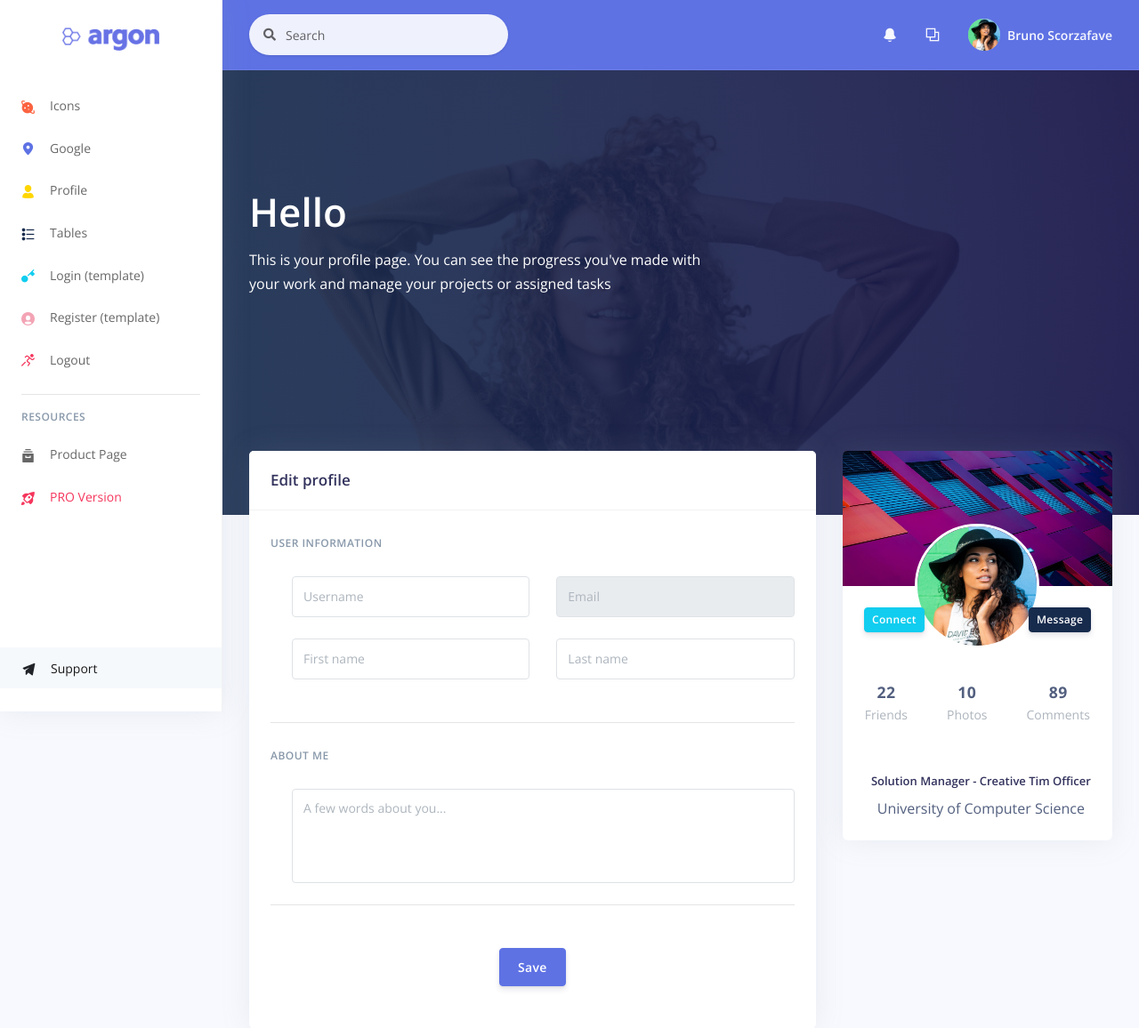
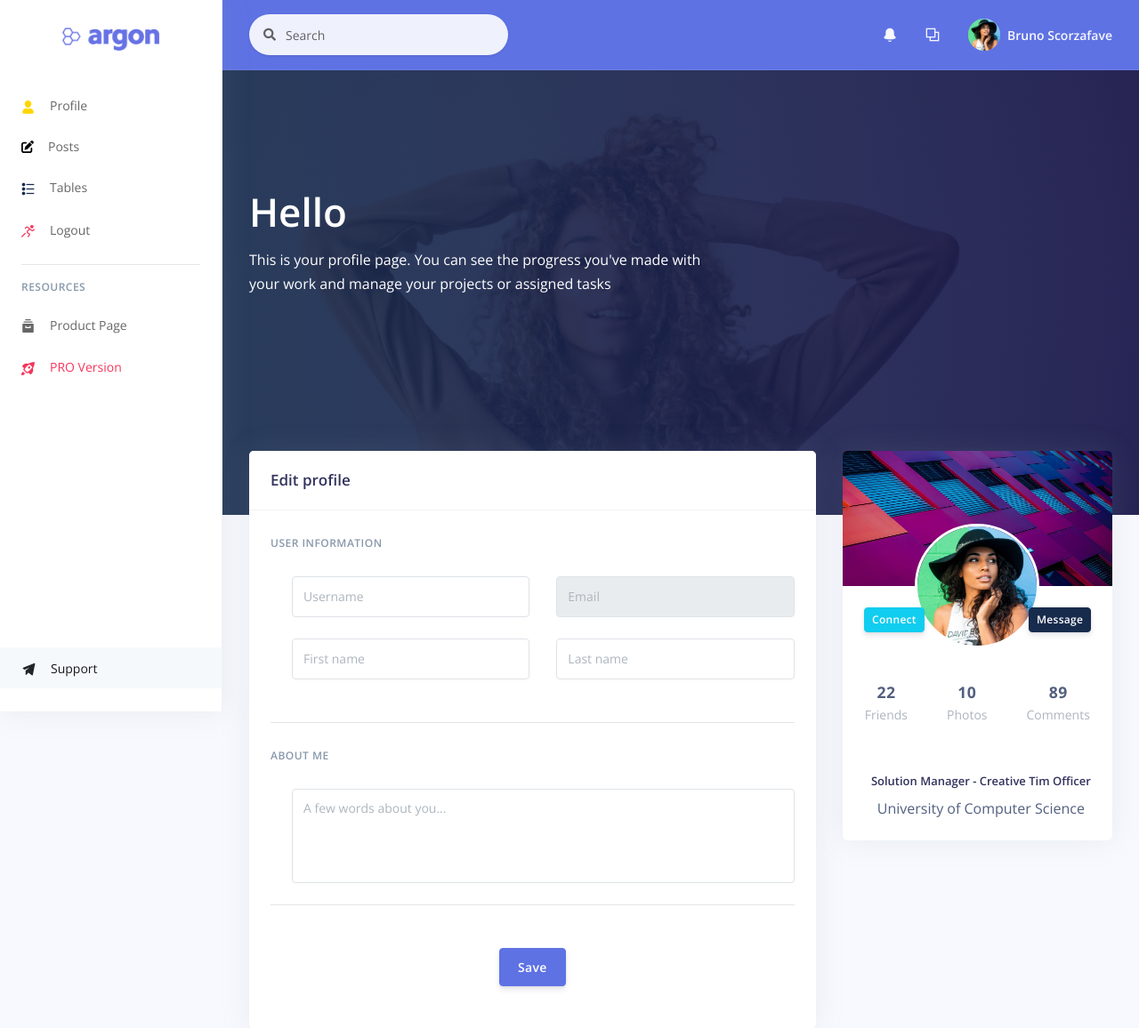
Before and after one commit to bruno-scorzafave/blog_project, a Flask app: template server/templates/home/profile.html in a window 1280 px wide. Shown: the top 1156 px of the page at 89% size. Run offline with Flask 3, Linux system fonts and the light colour scheme; the template is opened without the code that fills it: values that come from a table or form of the project are taken from there, others are empty; parts of the project's set-up code (start-up, migrations or seed data) failed here and were passed over; some libraries are stand-ins or nearby versions.

Commit message:
Update posts logic, sidenav and urls

```diff
--- a/server/main.py
+++ b/server/main.py
@@ -212,11 +212,13 @@ def post(type, post_id):
                 content=request.form['content']
             )
             user_collection.update_one(filter_email, {'$set': post_class.dict()})
-            user_collection.update_one(filter_email, {'$set': {'posts.qty': post_id}})
+            user_collection.update_one(filter_email, {'$set': {'posts.qty': int(recorded_user['posts']['qty']) + 1}})
+            user_collection.update_one(filter_email, {'$set': {'posts.last_indexed': int(recorded_user['posts']['last_indexed']) + 1}})
 
     recorded_user = user_collection.find_one(filter_email)
     if type == 'delete':
         user_collection.update_one(filter_email, {'$unset': {f'posts.{post_id}': ''}})
+        user_collection.update_one(filter_email, {'$set': {'posts.qty': int(recorded_user['posts']['qty']) - 1}})
         return redirect('/posts')
     create_post_form = CreateOrUpdatePostForm()
     if type == 'update':
@@ -248,9 +250,9 @@ def posts():
     recorded_user = user_collection.find_one(filter_email)
 
     posts = recorded_user['posts']
-    posts_qty = posts['qty']
+    posts_last_indexed = posts['last_indexed']
 
-    return render_template('home/posts.html', posts=posts, posts_qty=posts_qty)
+    return render_template('home/posts.html', posts=posts, posts_last_indexed=posts_last_indexed)
 
 
 @app.route("/get_posts")
--- a/server/templates/includes/sidenav.html
+++ b/server/templates/includes/sidenav.html
@@ -12,47 +12,25 @@
         <!-- Nav items -->
         <ul class="navbar-nav">
           <li class="nav-item">
-            <a class="nav-link {% if 'icons' in segment %} active {% endif %}" href="/icons.html">
-              <i class="ni ni-planet text-orange"></i>
-              <span class="nav-link-text">Icons</span>
-            </a>
-          </li>
-          <li class="nav-item">
-            <a class="nav-link {% if 'map' in segment %} active {% endif %}" href="/map.html">
-              <i class="ni ni-pin-3 text-primary"></i>
-              <span class="nav-link-text">Google</span>
-            </a>
-          </li>
-          <li class="nav-item">
-            <a class="nav-link {% if 'profile' in segment %} active {% endif %}" href="/profile">
+            <a class="nav-link" href="{{ url_for('profile') }}">
               <i class="ni ni-single-02 text-yellow"></i>
               <span class="nav-link-text">Profile</span>
             </a>
           </li>
           <li class="nav-item">
-            <a class="nav-link {% if 'tables' in segment %} active {% endif %}" href="/tables.html">
+            <a class="nav-link" href="{{ url_for('posts') }}">
+              <svg class="mr-3" xmlns="http://www.w3.org/2000/svg" height="1em" viewBox="0 0 512 512"><!--! Font Awesome Free 6.4.2 by @fontawesome - https://fontawesome.com License - https://fontawesome.com/license (Commercial License) Copyright 2023 Fonticons, Inc. --><path d="M471.6 21.7c-21.9-21.9-57.3-21.9-79.2 0L362.3 51.7l97.9 97.9 30.1-30.1c21.9-21.9 21.9-57.3 0-79.2L471.6 21.7zm-299.2 220c-6.1 6.1-10.8 13.6-13.5 21.9l-29.6 88.8c-2.9 8.6-.6 18.1 5.8 24.6s15.9 8.7 24.6 5.8l88.8-29.6c8.2-2.7 15.7-7.4 21.9-13.5L437.7 172.3 339.7 74.3 172.4 241.7zM96 64C43 64 0 107 0 160V416c0 53 43 96 96 96H352c53 0 96-43 96-96V320c0-17.7-14.3-32-32-32s-32 14.3-32 32v96c0 17.7-14.3 32-32 32H96c-17.7 0-32-14.3-32-32V160c0-17.7 14.3-32 32-32h96c17.7 0 32-14.3 32-32s-14.3-32-32-32H96z"/></svg>
+              <span class="nav-link-text">Posts</span>
+            </a>
+          </li>
+          <li class="nav-item">
+            <a class="nav-link" href="/tables">
               <i class="ni ni-bullet-list-67 text-default"></i>
               <span class="nav-link-text">Tables</span>
             </a>
           </li>
           <li class="nav-item">
-            <a class="nav-link" href="/login.html">
-              <i class="ni ni-key-25 text-info"></i>
-              <span class="nav-link-text">Login (template)</span>
-            </a>
-          </li>
-          <li class="nav-item">
-            <a class="nav-link" href="/register.html">
-              <i class="ni ni-circle-08 text-pink"></i>
-              <span class="nav-link-text">Register (template)</span>
-            </a>
-          </li>
-
-          <li class="nav-item">
-            <!--
-            TODO urls
-            -->
-            <a class="nav-link" href="{{ url_for('index') }}">
+            <a class="nav-link" href="/logout">
               <i class="ni ni-user-run text-red"></i>
               <span class="nav-link-text">Logout</span>
             </a>
```
Also changed, not shown: server/templates/home/posts.html (+16 -11 lines).
